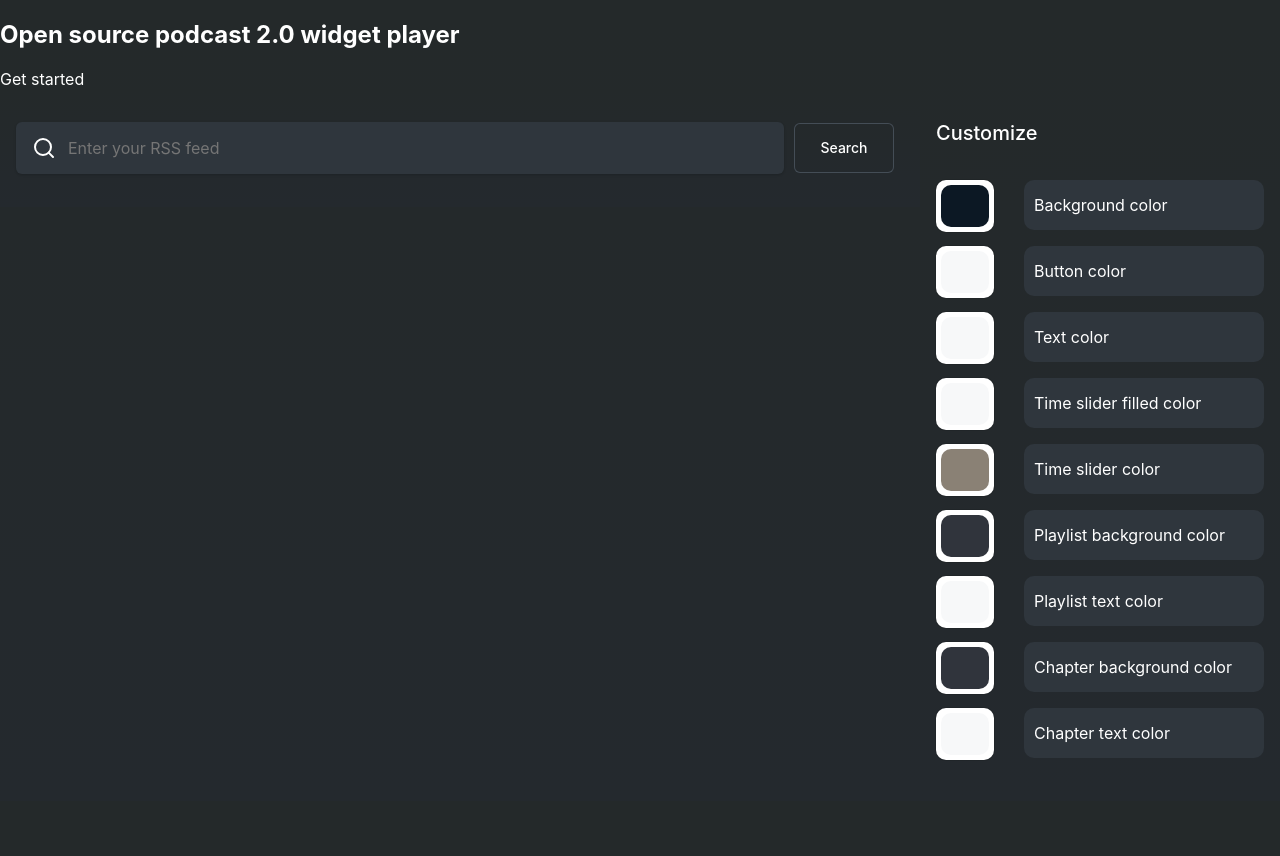
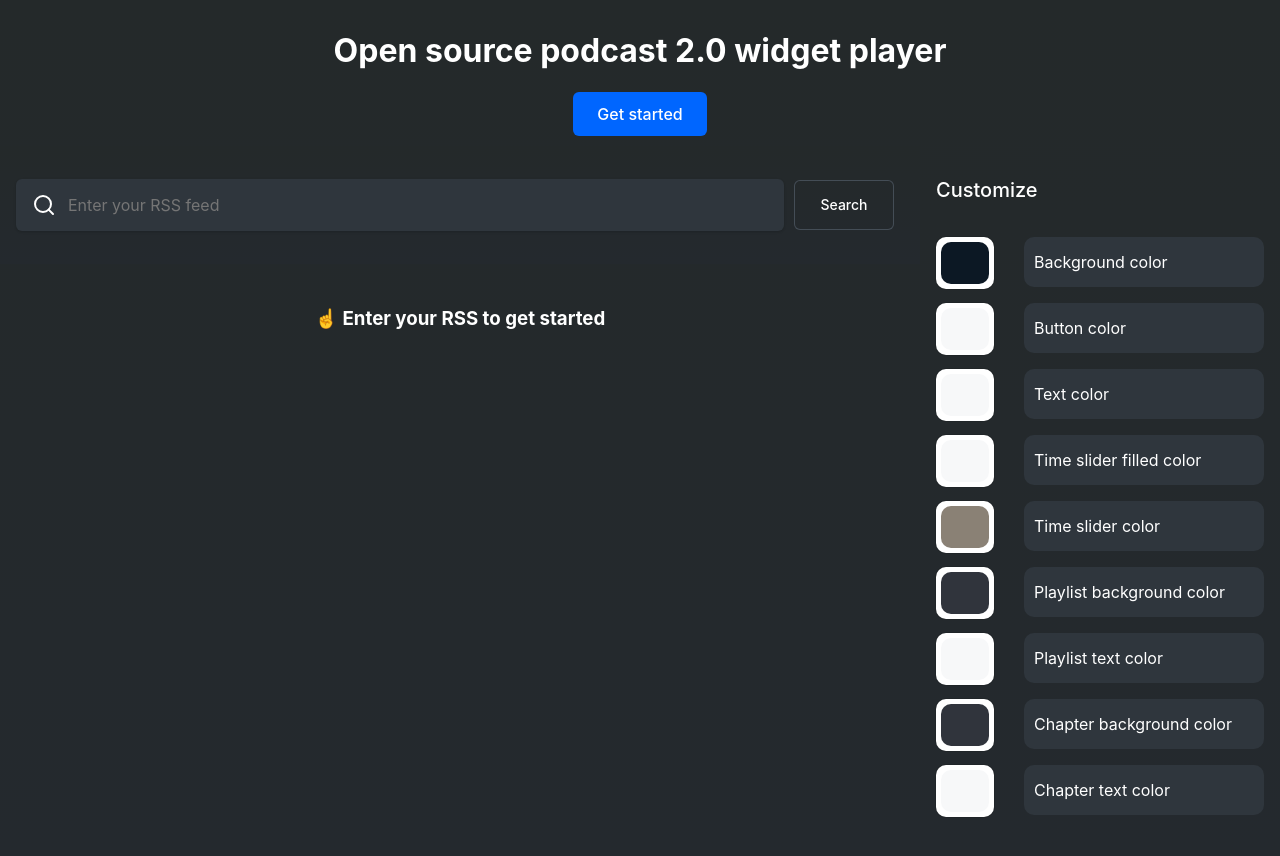
Before and after one commit to montekaka/podcast-widget-player, a React (Create React App) app: page / in a window 1280 px wide. Before the commit the page ends 801 px from the top, so only its background shows below. Built offline with nearby package versions, Linux system fonts and the light colour scheme.

Commit message:
adds style to hero

```diff
--- a/src/index.css
+++ b/src/index.css
@@ -18,6 +18,9 @@ code {
   background: linear-gradient(#24292a, #24292e) 50%, rgba(36, 41, 46, 0);
 }
 
+.hero {
+  padding: 10px;
+}
 
 .main > .container {
   display: grid;
@@ -44,3 +47,33 @@ code {
     "controlpanel"
   }
 }
+
+.primary-button {
+  display: inline-block;
+  margin: 0;
+  padding-top: 12px;
+  padding-bottom: 12px;
+  padding-left: 24px;
+  padding-right: 24px;
+  font-size: 16px;
+  font-weight: 500;
+  font-family: inherit;
+  line-height: inherit;
+  text-align: center;
+  -webkit-text-decoration: none;
+  text-decoration: none;
+  color: white;
+  background-color: #0066ff;
+  border: 0;
+  border-radius: 6px;
+  -webkit-appearance: none;
+  -moz-appearance: none;
+  appearance: none;
+  cursor: pointer;
+}
+
+.empty-message {
+  display: flex;
+  align-items: center;
+  justify-content: center;
+}
--- a/src/screens/Home.js
+++ b/src/screens/Home.js
@@ -15,9 +15,11 @@ const Home = () => {
 
   return (
     <div className="main">
-      <div>
-        <h2>Open source podcast 2.0 widget player</h2>
-        <div href="https://github.com/montekaka/podcast-widget-player/">Get started</div>
+      <div className="hero">
+        <div style={{textAlign: 'center'}}>
+          <h1>Open source podcast 2.0 widget player</h1>
+          <a href="https://github.com/montekaka/react-podcast-ninja" className="primary-button" target="_blank">Get started</a>
+        </div>
       </div>
       <div className="container">
         <div className="demo-panel">
@@ -25,7 +27,7 @@ const Home = () => {
           <WidgetCodePanel/>
           <div style={{padding: "24px 16px"}}>
           {
-            rssFeed ? <NinjaPodcastPlayer rssFeedUrl={rssFeed} playerId="podcast-player" configs={configs} proxy="http://localhost:4500/v1/proxy_feed_parser?uri="/> : <div></div>
+            rssFeed ? <NinjaPodcastPlayer rssFeedUrl={rssFeed} playerId="podcast-player" configs={configs} proxy={process.env['REACT_APP_PROXY']}/> : <div className="empty-message"><h3>☝️ Enter your RSS to get started</h3></div>
           }
           </div>
         </div>
--- a/src/screens/Player.js
+++ b/src/screens/Player.js
@@ -22,6 +22,7 @@ const Player = (props) => {
         rssFeedUrl={values['rss']}
         playerId="podcast-player"
         configs={configs}
+        proxy={process.env['REACT_APP_PROXY']}
       />
     )
   }
```
Also changed, not shown: 1 other file (tests, documents, lock files or other folders).
